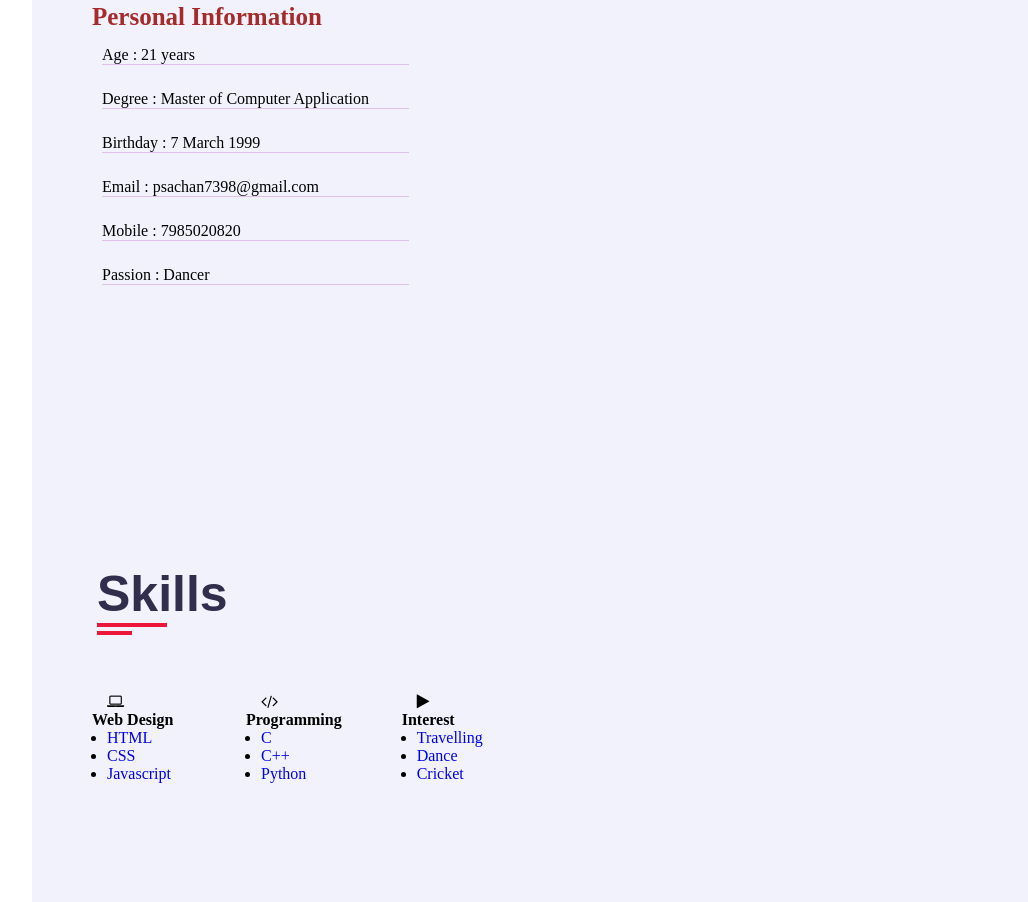
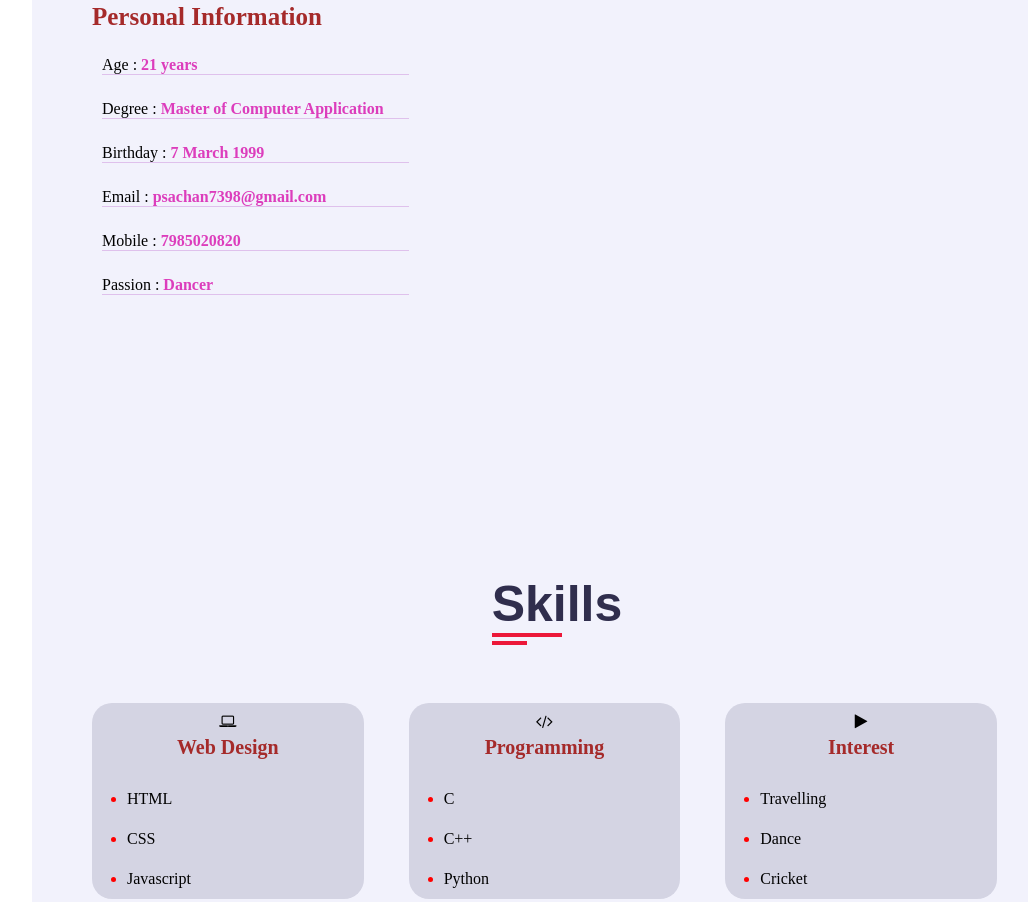
Before and after one commit to Piyush7398/Portfolio, a plain HTML site: page Index.htm in a window 1280 px wide. Shown: the part 1174-2076 px from the top of the page, without its empty margins (238-1266 px from the left). Drawn offline with Linux system fonts and the light colour scheme.

Commit message:
Adding new styling

```diff
--- a/css/style.css
+++ b/css/style.css
@@ -32,11 +32,16 @@ body{
     min-height: 100vh;
     display: block;
     padding:0 30px;
+    /* display: none; */
 }
 /* .section .container{
     padding-top:50pxpx;
     padding-bottom:70px;
 } */
+
+.hidden{
+    display:none;
+}
 
 .section-title{
     /* background-color: red; */
@@ -46,6 +51,7 @@ body{
     -ms-flex:0 0 100%;
     flex: 0 0 100%;
     max-width:100%;
+    /* display:none; */
 
 
 }
@@ -205,6 +211,7 @@ body{
     min-height: 100vh;
     display:-ms-flexbox;
     display:flex;
+    background-color: #f2f2fc;
     /* display:none; */
 
 }
@@ -292,6 +299,7 @@ body{
 .about-content .personal-info h4{
     color:brown;
     font-size:25px;
+    padding-bottom: 10px;
 }
 
 .about-content .personal-info .info-item{
@@ -311,6 +319,73 @@ body{
 }
 
 .about-content .personal-info .info-item p span{
-    font-weight: 200;
+    font-weight: 600;
+    color:rgba(216, 25, 175, 0.836);
+
     /* color:red; */
 }
+
+.skills .row .section-title {
+    display:flex;
+    justify-content:center;
+    /* background-color: red; */
+    /* display:inline-block; */
+    /* margin:auto; */
+}
+
+.skills .row .section-title h2{
+    /* background-color:blue; */
+    display:inline-block;
+}
+
+.skills .skills-item{
+    /* background-color: red; */
+    flex:0 0 33.33%;
+    -ms-flex: 0 0 33.33%;
+    max-width:33.33%;
+    padding-left:30px;
+    height:20px;
+    border-radius: 20px;
+}
+
+.skills .skills-item .skills-item-inner{
+    background-color:#d4d4e3;
+    border-radius: 20px;
+      /* height:20px; */
+}
+
+.skills .skills-item .skills-item-inner .icon{
+    /* padding-left:110px; */
+    text-align:center;
+    padding-bottom: 5px;
+    /* margin-top: 10px; */
+    padding-top:10px;
+    /* background-color:red ; */
+    /* display:inline-block; */
+    /* margin:auto; */
+    /* display:flex; */
+    /* display:inline; */
+}
+
+
+.skills .skills-item .skills-item-inner h4{
+    /* padding-left:100px; */
+    text-align:center;
+    padding-bottom:20px;
+    font-weight:900;
+    color:brown;
+    font-style: 'Rubik',sans-serif;
+    /* text-shadow: #302e4d; */
+    /* text-emphasis: size 20px; */
+    font-size:20px;
+}
+
+.skills .skills-item .skills-item-inner .nav{
+    line-height: 40px;
+    color:red;
+    padding-left:20px;
+}
+
+.skills .skills-item .skills-item-inner .nav li a{
+    color:black;
+}
```
